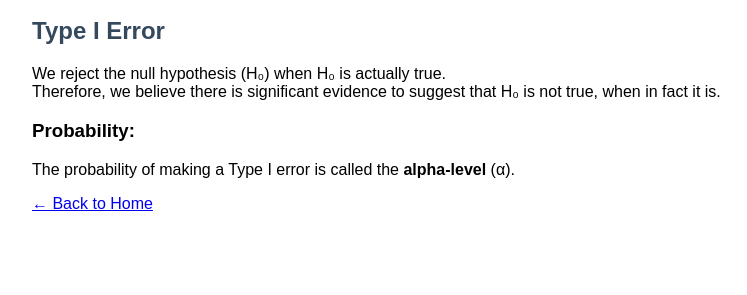
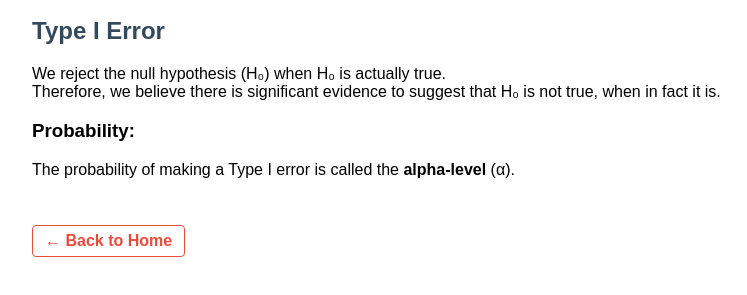
Before and after one commit to elizabethkhoury/AP-Stats, a plain HTML site: page type1&2errors.html in a window 1280 px wide. Shown: the part 119-414 px from the top of the page, without its empty margins (8-755 px from the left). Drawn offline with Linux system fonts and the light colour scheme.

Commit message:
Update type1&2errors.html

```diff
--- a/type1&2errors.html
+++ b/type1&2errors.html
@@ -72,7 +72,7 @@
     <p>The probability of making a Type II error is <strong>1 - power</strong>.</p>
   </section>
 
-     <a href="index.html">&larr; Back to Home</a>
+  <a href="index.html" class="home-link">&larr; Back to Home</a>
 
   <script>
     function showSection(id) {
```
